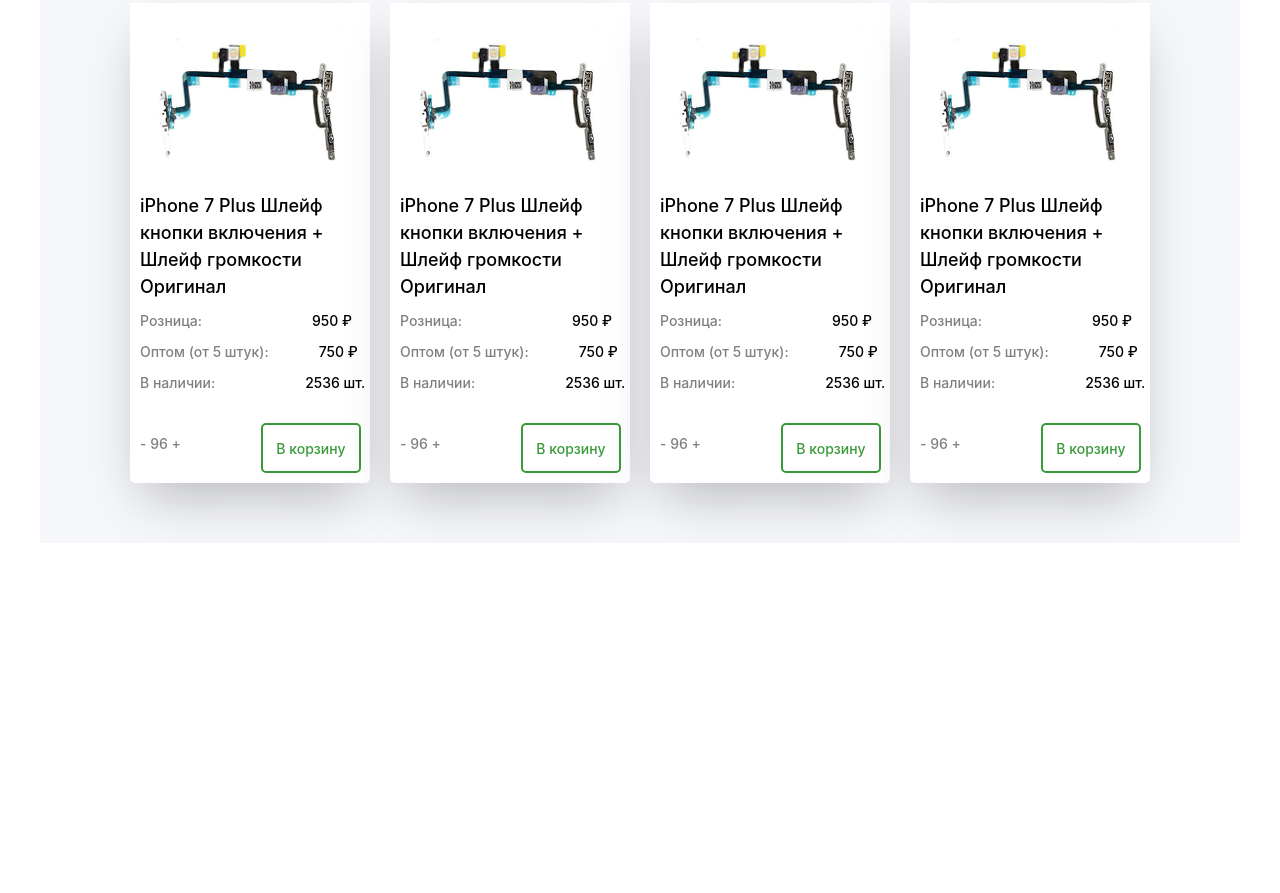
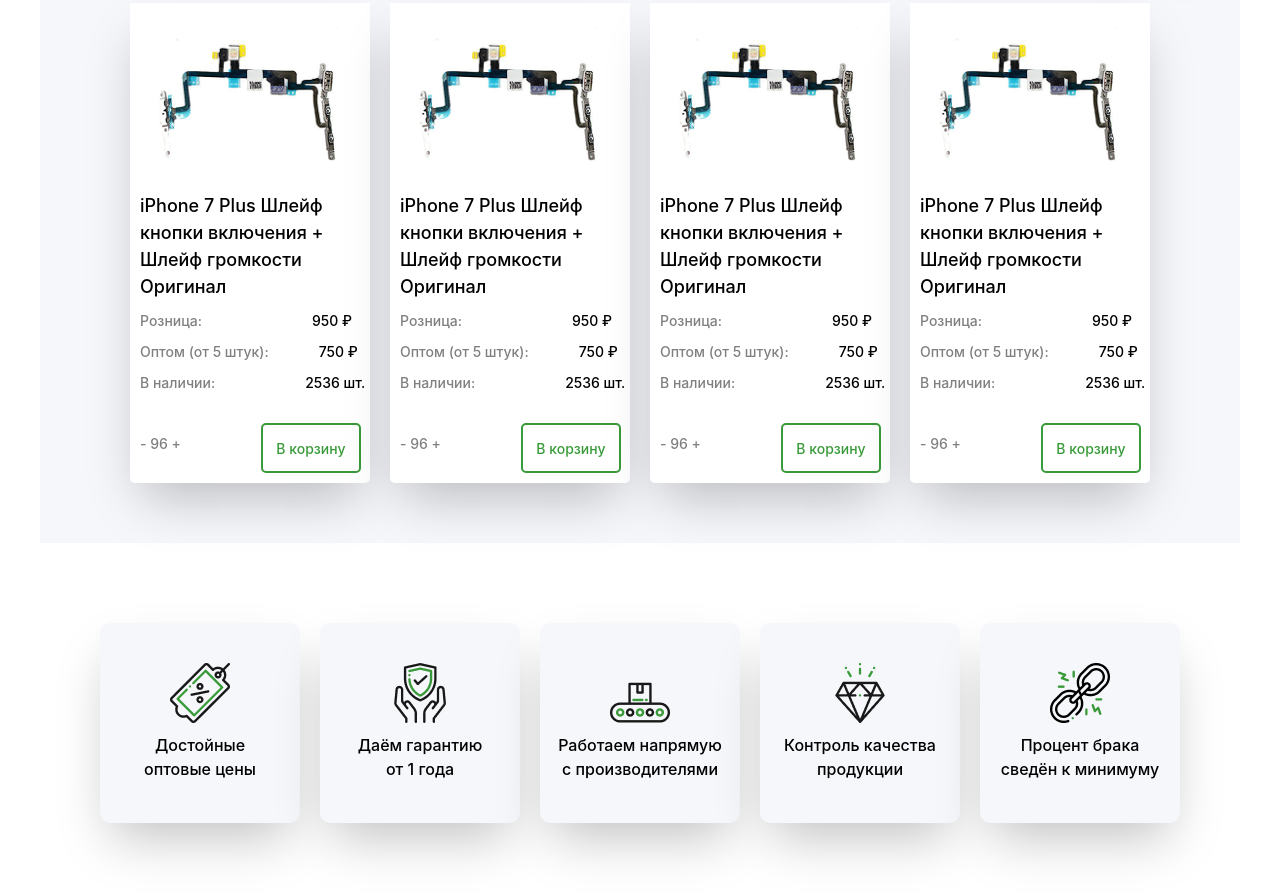
Before and after one commit to DBilol228/Week3Day5, a website: page src/secondpage.html in a window 1280 px wide. Shown: the part 2857-3750 px from the top of the page. Before the commit the page ends 3400 px from the top, so only its background shows below. Drawn offline with nearby package versions, Linux system fonts and the light colour scheme; files that its build step writes are made by us from their sources; files whose address does not match are found by name.

Commit message:
section 4 page 2

```diff
--- a/src/secondpage.html
+++ b/src/secondpage.html
@@ -443,5 +443,67 @@
             </div>
         </div>
     </div>
+
+    <div class="hidden lg:block max-w-[1200px] m-auto">
+        <div class="w-[100%] h-[300px] mt-[50px]">
+            <div class="flex justify-center items-center gap-[20px] pt-[30px]">
+                <div class="bg-[#F6F7FB] w-[200px] h-[200px] rounded-[10px] shadow-2xl">
+                    <img src="./images/discount (2) 1.png" class="mt-[40px] mx-auto" alt="">
+                    <p class="font-medium text-center mt-[10px]">Достойные<br>оптовые цены</p>
+                </div>
+                <div class="bg-[#F6F7FB] w-[200px] h-[200px] rounded-[10px] shadow-2xl">
+                    <img src="./images/safe 1.png" class="mt-[40px] mx-auto" alt="">
+                    <p class="font-medium text-center mt-[10px]">Даём гарантию<br>от 1 года</p>
+                </div>
+                <div class="bg-[#F6F7FB] w-[200px] h-[200px] rounded-[10px] shadow-2xl">
+                    <img src="./images/factory 1.png" class="mt-[40px] mx-auto" alt="">
+                    <p class="font-medium text-center mt-[10px]">Работаем напрямую<br>с производителями</p>
+                </div>
+                <div class="bg-[#F6F7FB] w-[200px] h-[200px] rounded-[10px] shadow-2xl">
+                    <img src="./images/quality (1) 1.png" class="mt-[40px] mx-auto" alt="">
+                    <p class="font-medium text-center mt-[10px]">Контроль качества<br>продукции</p>
+                </div>
+                <div class="bg-[#F6F7FB] w-[200px] h-[200px] rounded-[10px] shadow-2xl">
+                    <img src="./images/broken-.png" class="mt-[40px] mx-auto" alt="">
+                    <p class="font-medium text-center mt-[10px]">Процент брака<br>сведён к минимуму</p>
+                </div>
+            </div>
+        </div>
+    </div>
+
+    <div class="lg:hidden max-w-[500px] m-auto">
+        <div class="w-[100%] h-[1200px] mt-[50px]">
+            <div class="flex justify-center items-center gap-[20px] pt-[30px]">
+                <div class="bg-[#F6F7FB] w-[200px] h-[200px] rounded-[10px] shadow-2xl">
+                    <img src="./images/discount (2) 1.png" class="mt-[40px] mx-auto" alt="">
+                    <p class="font-medium text-center mt-[10px]">Достойные<br>оптовые цены</p>
+                </div>
+            </div>
+            <div class="flex justify-center items-center gap-[20px] pt-[30px]">
+                <div class="bg-[#F6F7FB] w-[200px] h-[200px] rounded-[10px] shadow-2xl">
+                    <img src="./images/safe 1.png" class="mt-[40px] mx-auto" alt="">
+                    <p class="font-medium text-center mt-[10px]">Достойные<br>оптовые цены</p>
+                </div>
+            </div>
+            <div class="flex justify-center items-center gap-[20px] pt-[30px]">
+                <div class="bg-[#F6F7FB] w-[200px] h-[200px] rounded-[10px] shadow-2xl">
+                    <img src="./images/factory 1.png" class="mt-[40px] mx-auto" alt="">
+                    <p class="font-medium text-center mt-[10px]">Достойные<br>оптовые цены</p>
+                </div>
+            </div>
+            <div class="flex justify-center items-center gap-[20px] pt-[30px]">
+                <div class="bg-[#F6F7FB] w-[200px] h-[200px] rounded-[10px] shadow-2xl">
+                    <img src="./images/quality (1) 1.png" class="mt-[40px] mx-auto" alt="">
+                    <p class="font-medium text-center mt-[10px]">Достойные<br>оптовые цены</p>
+                </div>
+            </div>
+            <div class="flex justify-center items-center gap-[20px] pt-[30px]">
+                <div class="bg-[#F6F7FB] w-[200px] h-[200px] rounded-[10px] shadow-2xl">
+                    <img src="./images/broken-.png" class="mt-[40px] mx-auto" alt="">
+                    <p class="font-medium text-center mt-[10px]">Достойные<br>оптовые цены</p>
+                </div>
+            </div>
+        </div>
+    </div>
 </body>
 </html>
```
